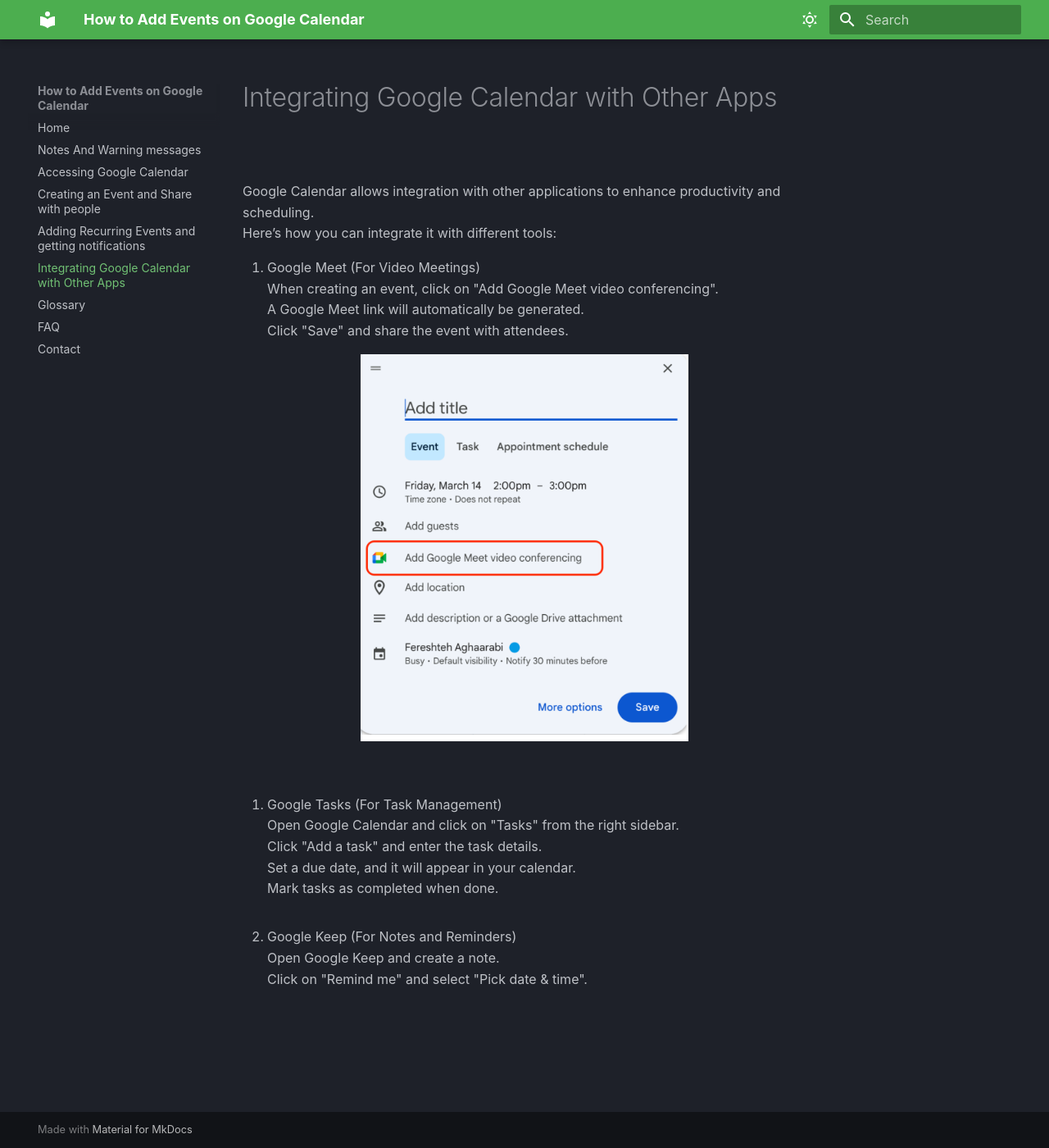
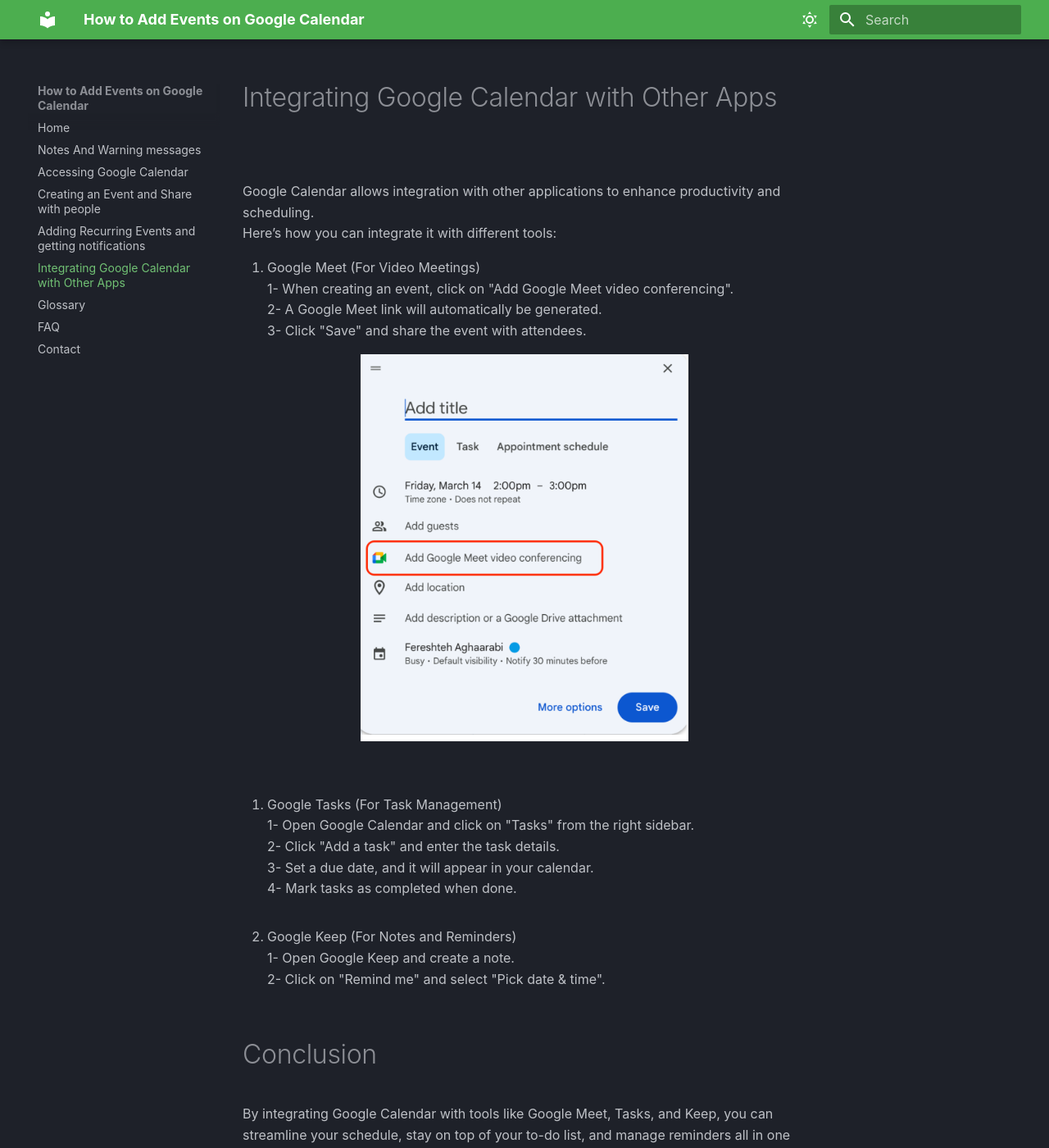
Before and after one commit to mobina-soltani/google-calendar-documentation, an MkDocs documentation site: the page built from docs/Integrating.md, in a window 1280 px wide and 1400 px high. Shown: the whole window at 82% size. Built offline with MkDocs 1.6.1 and Material for MkDocs 9.7.7, drawn with Linux system fonts in a browser that asks for light colours; some of the changed text lies outside the part shown.

Commit message:
Add changes

```diff
--- a/docs/Integrating.md
+++ b/docs/Integrating.md
@@ -6,9 +6,9 @@
 Here’s how you can integrate it with different tools:
 
 1. Google Meet (For Video Meetings)
-When creating an event, click on "Add Google Meet video conferencing".
-A Google Meet link will automatically be generated.
-Click "Save" and share the event with attendees.
+  1- When creating an event, click on "Add Google Meet video conferencing".
+  2- A Google Meet link will automatically be generated.
+  3- Click "Save" and share the event with attendees.
 
  <p align="center">
   <img src="/IMAGES/Screenshot 2025-03-27 at 10.13.31 AM.png" alt="Google Calendar Screenshot" width="400">
@@ -16,11 +16,17 @@
 <br>
 
 2. Google Tasks (For Task Management)
-Open Google Calendar and click on "Tasks" from the right sidebar.
-Click "Add a task" and enter the task details.
-Set a due date, and it will appear in your calendar.
-Mark tasks as completed when done.
+  1- Open Google Calendar and click on "Tasks" from the right sidebar.
+  2- Click "Add a task" and enter the task details.
+  3- Set a due date, and it will appear in your calendar.
+  4- Mark tasks as completed when done.
 <br>
 3. Google Keep (For Notes and Reminders)
-Open Google Keep and create a note.
-Click on "Remind me" and select "Pick date & time".
+  1- Open Google Keep and create a note.
+  2- Click on "Remind me" and select "Pick date & time".
+
+<br>
+
+# Conclusion
+
+By integrating Google Calendar with tools like Google Meet, Tasks, and Keep, you can streamline your schedule, stay on top of your to-do list, and manage reminders all in one place. These integrations enhance your productivity and help you stay organized without the need to switch between multiple apps.
```
Also changed, not shown: docs/Accessing.md (+5 -0 lines), docs/Event.md (+8 -8 lines), docs/NotesAndWarnings.md (+1 -1 lines), docs/Recurring.md (+2 -2 lines).
